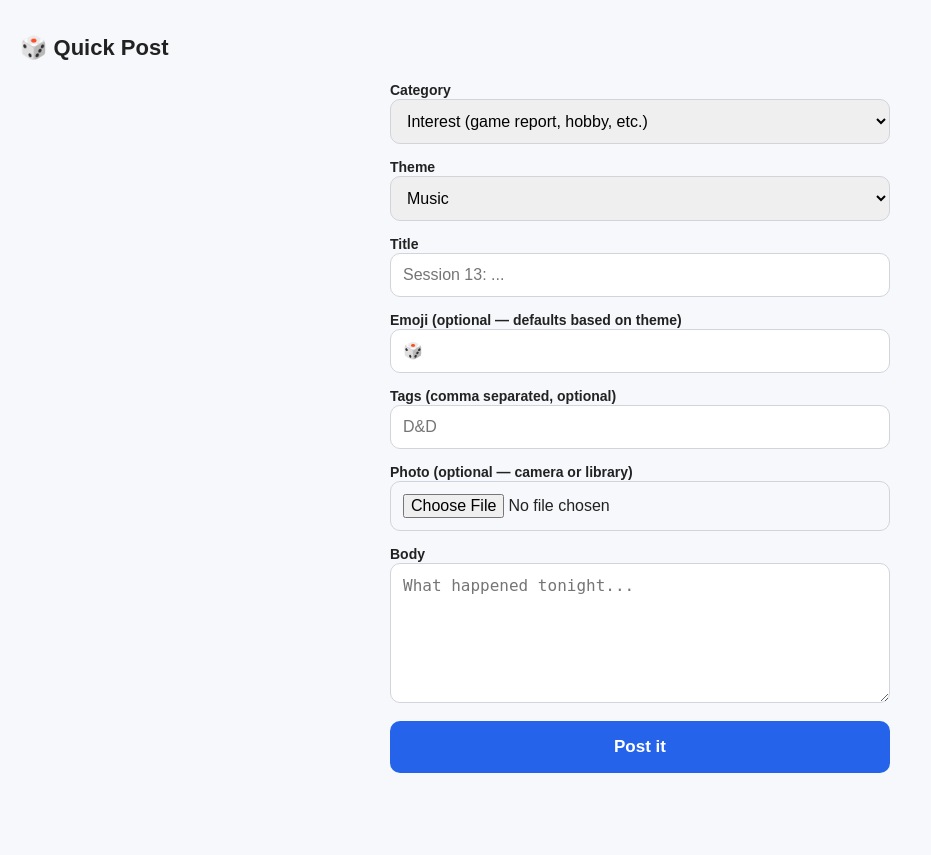
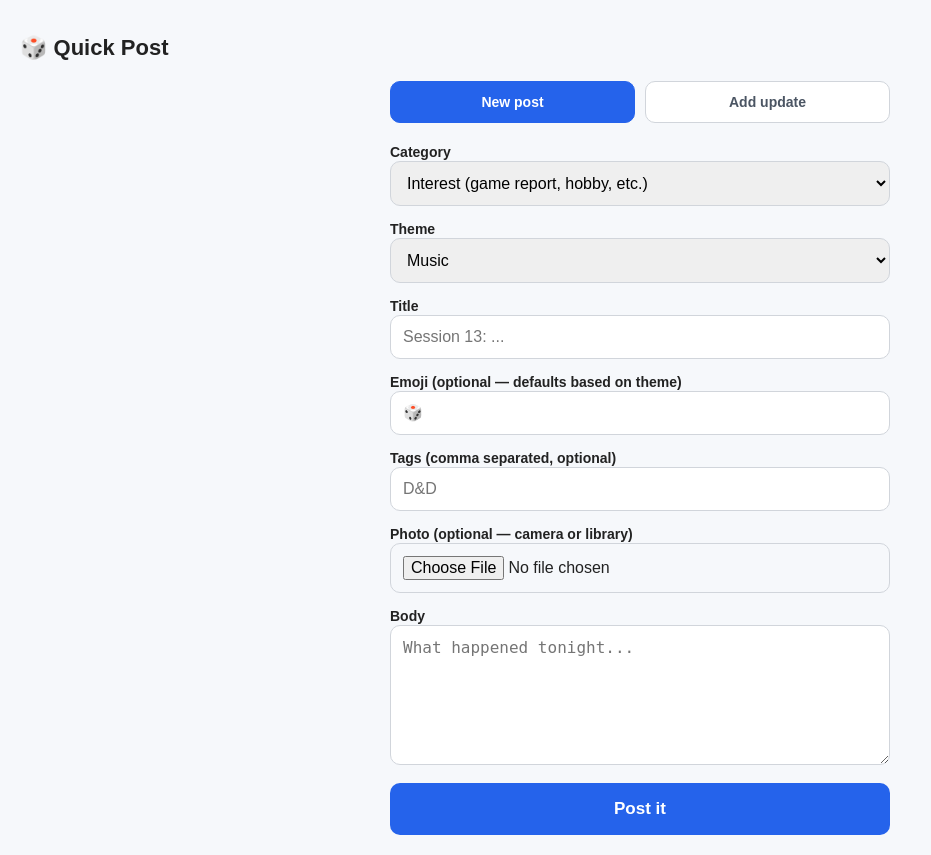
Before and after one commit to Di4nce/Hjemside, a Flask app: page / in a window 1280 px wide. Shown: the whole page, without its empty margins (0-931 px from the left). Before the commit the page ends 773 px from the top, so only its background shows below. Run offline with Flask 3, Linux system fonts and the light colour scheme.

Commit message:
Add ability to append photo+comment updates to existing posts

```diff
--- a/build.py
+++ b/build.py
@@ -89,6 +89,7 @@ def load_posts(category):
             "slug": slug,
             "excerpt": excerpt,
             "body_html": body_html,
+            "path": md_file,  # source file — used by quickpost to append updates
         })
 
     posts.sort(key=lambda p: p["date"], reverse=True)
--- a/quickpost/app.py
+++ b/quickpost/app.py
@@ -1,7 +1,22 @@
 #!/usr/bin/env python3
+"""
+quickpost/app.py — tiny mobile-friendly form for posting a new blog entry,
+or adding a quick update (photo + comment) to an existing post, straight
+from your phone.
+
+Meant to run as a small, always-on service behind Apache, reachable only
+at an obscure/authenticated path — e.g. Apache reverse-proxies
+/quickpost/ to this app, and an Apache <Location> block requires HTTP
+Basic Auth before requests ever reach Flask. See README.md for the
+Apache config snippet.
+
+After saving, it runs build.py so the live site updates immediately.
+"""
+
 import subprocess
 import re
-from datetime import date
+import sys
+from datetime import date, datetime
 from pathlib import Path
 
 from flask import Flask, request, render_template, redirect, url_for, flash
@@ -13,13 +28,12 @@ UPLOADS_DIR = BASE / "static" / "uploads"
 BUILD_SCRIPT = BASE / "build.py"
 VENV_PYTHON = BASE / "venv" / "bin" / "python3"
 
+# Reuse build.py's own post-parsing logic and theme list directly, rather
+# than duplicating it — so the two files can't drift out of sync.
+sys.path.insert(0, str(BASE))
+from build import load_posts, THEMES  # noqa: E402
+
 MAX_IMAGE_DIM = 1600  # px, longest side — keeps phone photos from being huge
-
-# Same fixed themes as build.py — kept in sync with THEMES there.
-THEMES = {
-    "work": ["Information Security", "Quality Management", "Learning"],
-    "interests": ["Music", "Tabletop RPGs", "Homelab"],
-}
 
 THEME_EMOJI = {
     "Information Security": "🛡️",
@@ -31,7 +45,7 @@ THEME_EMOJI = {
 }
 
 app = Flask(__name__)
-app.secret_key = "change-this-to-something-random"  # only used for flash messages
+app.secret_key = "123qwe"  # only used for flash messages
 
 
 def slugify(text):
@@ -40,10 +54,10 @@ def slugify(text):
     return text.strip("-")[:60]
 
 
-def save_and_resize_image(file_storage, slug):
+def save_and_resize_image(file_storage, filename_stem):
     """Save an uploaded photo, downscale it, strip EXIF, return the relative path."""
     UPLOADS_DIR.mkdir(parents=True, exist_ok=True)
-    dest = UPLOADS_DIR / f"{slug}.jpg"
+    dest = UPLOADS_DIR / f"{filename_stem}.jpg"
 
     img = Image.open(file_storage.stream)
     img = ImageOps.exif_transpose(img)  # rotate pixels to match how the phone was actually held
@@ -52,74 +66,148 @@ def save_and_resize_image(file_storage, slug):
     img.thumbnail((MAX_IMAGE_DIM, MAX_IMAGE_DIM))
     img.save(dest, "JPEG", quality=82)
 
-    return f"static/uploads/{slug}.jpg"
+    return f"static/uploads/{filename_stem}.jpg"
+
+
+def get_recent_posts():
+    """All posts across both categories, newest first."""
+    all_posts = load_posts("work") + load_posts("interests")
+    all_posts.sort(key=lambda p: p["date"], reverse=True)
+    return all_posts
 
 
 @app.route("/", methods=["GET", "POST"])
 def quickpost():
     if request.method == "POST":
-        category = request.form["category"]  # "work" or "interests"
-        theme = request.form["theme"]
-        title = request.form["title"].strip()
-        body = request.form["body"].strip()
-        tags = [t.strip() for t in request.form.get("tags", "").split(",") if t.strip()]
+        mode = request.form.get("mode", "new")
+        if mode == "update":
+            return handle_update()
+        return handle_new_post()
 
-        if theme not in THEMES.get(category, []):
-            flash(f"'{theme}' isn't a valid theme for {category}.")
-            return redirect(url_for("quickpost"))
+    return render_quickpost_form()
 
-        emoji = request.form.get("emoji", "").strip() or THEME_EMOJI.get(theme, "📝")
 
-        if not title or not body:
-            flash("Title and body are required.")
-            return redirect(url_for("quickpost"))
+def render_quickpost_form():
+    recent = get_recent_posts()
+    recent_json = [
+        {
+            "key": f"{p['category']}/{p['slug']}",
+            "title": p["title"],
+            "emoji": p["emoji"],
+            "date_iso": p["date"].strftime("%Y-%m-%d"),
+            "date_display": p["date"].strftime("%d %b"),
+        }
+        for p in recent
+    ]
+    return render_template(
+        "quickpost.html",
+        themes=THEMES,
+        recent_posts=recent_json,
+        today=date.today().isoformat(),
+    )
 
-        slug = slugify(title)
-        today = date.today().isoformat()
-        filename = f"{today}-{slug}.md"
 
-        image_line = ""
-        photo = request.files.get("photo")
-        if photo and photo.filename:
-            image_path = save_and_resize_image(photo, slug)
-            image_line = f"image: {image_path}\n"
+def handle_new_post():
+    category = request.form["category"]  # "work" or "interests"
+    theme = request.form["theme"]
+    title = request.form["title"].strip()
+    body = request.form["body"].strip()
+    tags = [t.strip() for t in request.form.get("tags", "").split(",") if t.strip()]
 
-        tags_yaml = "[" + ", ".join(tags) + "]" if tags else "[]"
-
-        frontmatter = (
-            "---\n"
-            f"title: \"{title}\"\n"
-            f"date: {today}\n"
-            f"emoji: {emoji}\n"
-            f"theme: {theme}\n"
-            f"tags: {tags_yaml}\n"
-            f"{image_line}"
-            "---\n\n"
-        )
-
-        post_path = POSTS_DIR / category / filename
-        post_path.parent.mkdir(parents=True, exist_ok=True)
-        post_path.write_text(frontmatter + body + "\n", encoding="utf-8")
-
-        # Rebuild the static site immediately so the post goes live now.
-        # Uses the venv's Python directly — same lesson as deploy.sh, this
-        # process may not have the venv "activated" in its environment.
-        result = subprocess.run(
-            [str(VENV_PYTHON), str(BUILD_SCRIPT)],
-            capture_output=True, text=True,
-        )
-
-        if result.returncode != 0:
-            flash(f"Post saved, but the build failed: {result.stderr[-300:]}")
-        else:
-            flash("Posted and site rebuilt ✅")
-
+    if theme not in THEMES.get(category, []):
+        flash(f"'{theme}' isn't a valid theme for {category}.")
         return redirect(url_for("quickpost"))
 
-    return render_template("quickpost.html", themes=THEMES)
+    if not title or not body:
+        flash("Title and body are required for a new post.")
+        return redirect(url_for("quickpost"))
+
+    emoji = request.form.get("emoji", "").strip() or THEME_EMOJI.get(theme, "📝")
+
+    slug = slugify(title)
+    today = date.today().isoformat()
+    filename = f"{today}-{slug}.md"
+
+    image_line = ""
+    photo = request.files.get("photo")
+    if photo and photo.filename:
+        image_path = save_and_resize_image(photo, slug)
+        image_line = f"image: {image_path}\n"
+
+    tags_yaml = "[" + ", ".join(tags) + "]" if tags else "[]"
+
+    frontmatter = (
+        "---\n"
+        f"title: \"{title}\"\n"
+        f"date: {today}\n"
+        f"emoji: {emoji}\n"
+        f"theme: {theme}\n"
+        f"tags: {tags_yaml}\n"
+        f"{image_line}"
+        "---\n\n"
+    )
+
+    post_path = POSTS_DIR / category / filename
+    post_path.parent.mkdir(parents=True, exist_ok=True)
+    post_path.write_text(frontmatter + body + "\n", encoding="utf-8")
+
+    return rebuild_and_redirect("Posted and site rebuilt ✅")
+
+
+def handle_update():
+    existing_key = request.form.get("existing_post", "")
+    comment = request.form.get("comment", "").strip()
+
+    if "/" not in existing_key:
+        flash("Pick a post to update.")
+        return redirect(url_for("quickpost"))
+
+    category, slug = existing_key.split("/", 1)
+
+    # Look the post up the same way build.py does, so we get its real file
+    # path regardless of the date prefix in the filename.
+    matches = [p for p in load_posts(category) if p["slug"] == slug]
+    if not matches:
+        flash("Couldn't find that post — it may have been renamed or removed.")
+        return redirect(url_for("quickpost"))
+
+    post_path = matches[0]["path"]
+
+    photo = request.files.get("update_photo")
+    has_photo = bool(photo and photo.filename)
+
+    if not comment and not has_photo:
+        flash("Add a photo, a comment, or both.")
+        return redirect(url_for("quickpost"))
+
+    timestamp = datetime.now().strftime("%H%M%S")
+    image_markdown = ""
+    if has_photo:
+        image_path = save_and_resize_image(photo, f"{slug}-{timestamp}")
+        # ../ because posts live one folder deeper than static/ on the live site
+        image_markdown = f"![](../{image_path})\n\n"
+
+    time_label = datetime.now().strftime("%H:%M")
+    addition = f"\n\n---\n\n*{time_label}*\n\n{image_markdown}{comment}\n"
+
+    with post_path.open("a", encoding="utf-8") as f:
+        f.write(addition)
+
+    return rebuild_and_redirect("Update added ✅")
+
+
+def rebuild_and_redirect(success_message):
+    result = subprocess.run(
+        [str(VENV_PYTHON), str(BUILD_SCRIPT)],
+        capture_output=True, text=True,
+    )
+    if result.returncode != 0:
+        flash(f"Saved, but the build failed: {result.stderr[-300:]}")
+    else:
+        flash(success_message)
+    return redirect(url_for("quickpost"))
 
 
 if __name__ == "__main__":
-    # For local testing only. In production run this behind Apache
-    # via gunicorn + a reverse proxy — see the step-by-step guide.
+    # For local testing only. In production this runs behind gunicorn + Apache.
     app.run(host="127.0.0.1", port=5001, debug=False)
--- a/quickpost/templates/quickpost.html
+++ b/quickpost/templates/quickpost.html
@@ -43,6 +43,35 @@
             margin-left: auto;
             margin-right: auto;
         }
+        .field-group { display: flex; flex-direction: column; gap: 14px; }
+        .checkbox-row {
+            display: flex;
+            align-items: center;
+            gap: 8px;
+        }
+        .checkbox-row input { width: auto; }
+        .checkbox-row label { font-weight: normal; }
+        .mode-toggle {
+            display: flex;
+            gap: 10px;
+            max-width: 500px;
+            margin: 0 auto 20px;
+        }
+        .mode-toggle button {
+            flex: 1;
+            background: white;
+            color: #4b5563;
+            border: 1px solid #d1d5db;
+            font-size: 14px;
+            padding: 12px;
+            border-radius: 10px;
+            font-weight: 600;
+        }
+        .mode-toggle button.active {
+            background: #2563eb;
+            color: white;
+            border-color: #2563eb;
+        }
     </style>
 </head>
 <body>
@@ -55,7 +84,15 @@
         {% endif %}
     {% endwith %}
 
+    <div class="mode-toggle">
+        <button type="button" id="mode-new-btn" class="active">New post</button>
+        <button type="button" id="mode-update-btn">Add update</button>
+    </div>
+
     <form method="POST" enctype="multipart/form-data">
+        <input type="hidden" name="mode" id="mode-field" value="new">
+
+        <div id="new-post-fields" class="field-group">
             <div>
                 <label>Category</label>
                 <select name="category" id="category">
@@ -71,7 +108,7 @@
 
             <div>
                 <label>Title</label>
-            <input type="text" name="title" required placeholder="Session 13: ...">
+                <input type="text" name="title" id="title-input" placeholder="Session 13: ...">
             </div>
 
             <div>
@@ -91,33 +128,111 @@
 
             <div>
                 <label>Body</label>
-            <textarea name="body" required placeholder="What happened tonight..."></textarea>
+                <textarea name="body" id="body-input" placeholder="What happened tonight..."></textarea>
+            </div>
+        </div>
+
+        <div id="update-fields" class="field-group" style="display:none;">
+            <div>
+                <label>Which post?</label>
+                <select name="existing_post" id="existing_post"></select>
+            </div>
+
+            <div class="checkbox-row">
+                <input type="checkbox" id="show-older">
+                <label for="show-older">Show older posts too</label>
+            </div>
+
+            <div>
+                <label>Photo (optional — camera or library)</label>
+                <input type="file" name="update_photo" accept="image/*">
+            </div>
+
+            <div>
+                <label>Comment (optional if you added a photo)</label>
+                <textarea name="comment" placeholder="Round 3: China took the lead..."></textarea>
+            </div>
         </div>
 
         <button type="submit">Post it</button>
     </form>
 
     <script>
-        // Themes passed in from Flask so this stays in sync with build.py's
-        // THEMES dict automatically — no hardcoded list duplicated in JS.
         const THEMES = {{ themes | tojson }};
+        const RECENT_POSTS = {{ recent_posts | tojson }};
+        const TODAY = {{ today | tojson }};
 
+        // --- Theme cascading dropdown (new post) ---
         const categorySelect = document.getElementById('category');
         const themeSelect = document.getElementById('theme');
 
         function updateThemeOptions() {
-            const chosenCategory = categorySelect.value;
             themeSelect.innerHTML = '';
-            THEMES[chosenCategory].forEach(theme => {
+            THEMES[categorySelect.value].forEach(theme => {
                 const option = document.createElement('option');
                 option.value = theme;
                 option.textContent = theme;
                 themeSelect.appendChild(option);
             });
         }
+        categorySelect.addEventListener('change', updateThemeOptions);
 
-        categorySelect.addEventListener('change', updateThemeOptions);
-        updateThemeOptions(); // populate on page load too
+        // --- Existing-post dropdown (add update) — defaults to today ---
+        const existingPostSelect = document.getElementById('existing_post');
+        const showOlderCheckbox = document.getElementById('show-older');
+
+        function updateExistingPostOptions() {
+            const showOlder = showOlderCheckbox.checked;
+            const posts = showOlder
+                ? RECENT_POSTS
+                : RECENT_POSTS.filter(p => p.date_iso === TODAY);
+
+            existingPostSelect.innerHTML = '';
+
+            if (posts.length === 0) {
+                const option = document.createElement('option');
+                option.textContent = 'No posts from today — check "Show older posts"';
+                option.disabled = true;
+                existingPostSelect.appendChild(option);
+                return;
+            }
+
+            posts.forEach(p => {
+                const option = document.createElement('option');
+                option.value = p.key;
+                option.textContent = `${p.emoji} ${p.title} (${p.date_display})`;
+                existingPostSelect.appendChild(option);
+            });
+        }
+        showOlderCheckbox.addEventListener('change', updateExistingPostOptions);
+
+        // --- Mode toggle ---
+        const modeField = document.getElementById('mode-field');
+        const modeNewBtn = document.getElementById('mode-new-btn');
+        const modeUpdateBtn = document.getElementById('mode-update-btn');
+        const newPostFields = document.getElementById('new-post-fields');
+        const updateFields = document.getElementById('update-fields');
+        const titleInput = document.getElementById('title-input');
+        const bodyInput = document.getElementById('body-input');
+
+        function setMode(mode) {
+            modeField.value = mode;
+            const isNew = mode === 'new';
+            newPostFields.style.display = isNew ? '' : 'none';
+            updateFields.style.display = isNew ? 'none' : '';
+            modeNewBtn.classList.toggle('active', isNew);
+            modeUpdateBtn.classList.toggle('active', !isNew);
+            titleInput.required = isNew;
+            bodyInput.required = isNew;
+        }
+
+        modeNewBtn.addEventListener('click', () => setMode('new'));
+        modeUpdateBtn.addEventListener('click', () => setMode('update'));
+
+        // Initialize everything on page load
+        updateThemeOptions();
+        updateExistingPostOptions();
+        setMode('new');
     </script>
 
 </body>
```
Lines whose indentation alone changed are shown as unchanged.
